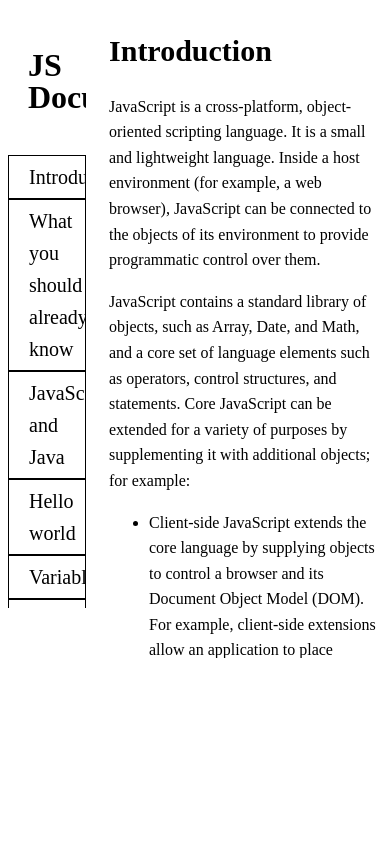
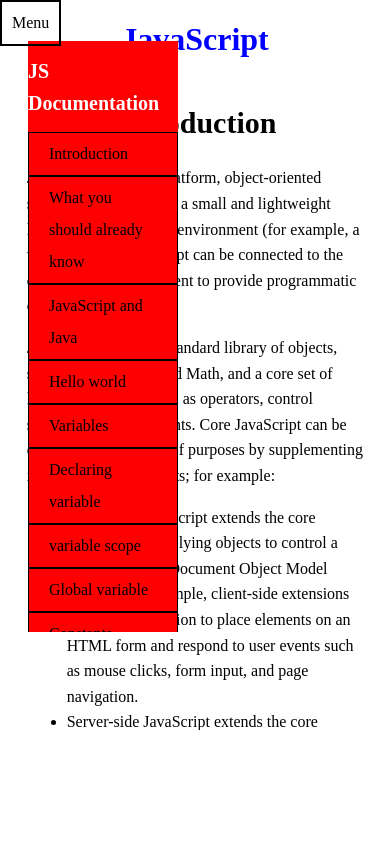
Before and after one commit to rddiwakar/technical-documentary-page, a plain HTML site: page index.html in a window 390 px wide. Drawn offline with Linux system fonts and the light colour scheme.

Commit message:
making responsive

```diff
--- a/index.css
+++ b/index.css
@@ -13,34 +13,51 @@ code{
 }
 
 body{
-    display: flex;
-    justify-content: space-between;
-    width: 100%;
+    margin-bottom: 60px;
+    position: relative;
+}
+.logo{
+    color: blue;
+}
+.container-body h1{
+  text-align: center;
 }
 /* main-header */
 #main-header{
-    width:20%;
+    width: 250px;
     line-height: 2em;
-    height: 600px;
-    overflow: scroll;
+    position: absolute;
+    top:20px;
+    left:20px;
+    background:red;
+    color: white;
 }
-#main-header h1{
-    padding: 20px;
+#main-header #menu{
+    position:fixed;
+    left:0;
+    top:0;
+    border: 2px solid black;
+    padding: 5px 10px;
+    color:black
 }
 #navbar{
     font-size: 20px;
+    height: 500px;
+    overflow: scroll;
+    color: white;
 
 }
 #navbar li {
     list-style: none;
     border: 1px solid black;
     padding: 5px 20px;
+    color: white;
 }
 
 /* main-doc */
 #main-doc{
     line-height: 1.6em;
-    width:78%;
+    width:100%;
     height: 650px;
     overflow: scroll;
 }
@@ -52,3 +69,25 @@ body{
     font-size: 30px;
     font-weight: bold;
 }
+input{
+    display:none
+}
+input:checked ~ #main-header{
+    position:absolute;
+    left: -300px
+}
+@media screen and (max-width: 800px) {
+    #main-header{
+        width: 150px;
+        font-size: 16px;
+    }
+    #main-header h1{
+        font-size: 20px;
+        padding: none;
+        text-align: left;
+    }
+    #navbar{
+        font-size: 16px;
+    }
+
+}
--- a/index.html
+++ b/index.html
@@ -7,7 +7,12 @@
     <link rel="stylesheet" href="index.css">
 </head>
 <body>
+  <div class="container-body">
+      <h1 class="logo">JavaScript</h1>
+    <div >
+        <input type="checkbox" id="toggle">
         <header id="main-header" >
+            <label for="toggle" id="menu">Menu</label>
             <h1>JS Documentation</h1>
             <nav id="navbar">
                 <li><a href="#intro">Introduction</a></li>
@@ -26,6 +31,7 @@
                 <li><a href="#reference">Reference</a></li>
             </nav>
         </header>
+    </div>
     <section id="main-doc" >
         <div class="container">
           <article id="intro">
@@ -188,5 +194,6 @@
           </article>
         </div>
       </section>
+  </div>
 </body>
 </html>
```
Lines whose indentation alone changed are shown as unchanged.
